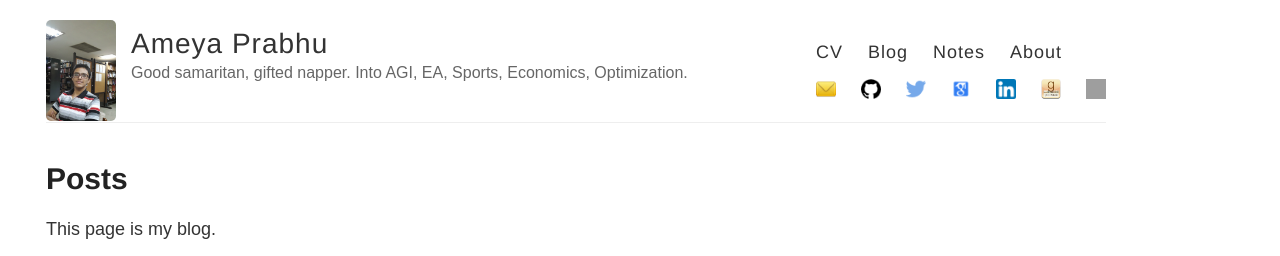
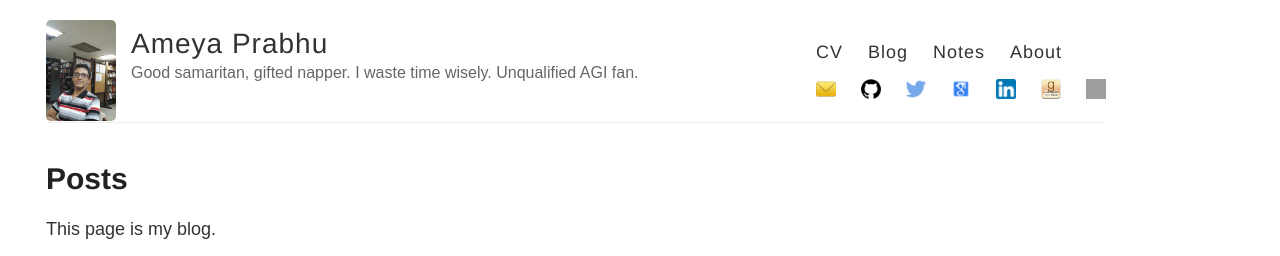
Before and after one commit to drimpossible/drimpossible.github.io, a Jekyll site: the page built from _posts/2019-02-05-index.md, in a window 1280 px wide. Shown: the top 256 px of the page. Built offline with Jekyll 4.4.1, drawn with Linux system fonts in a browser that asks for light colours; some web fonts are replaced; grey boxes are pictures that could not be loaded.

Commit message:
Tagline changes

```diff
--- a/_config.yml
+++ b/_config.yml
@@ -6,7 +6,8 @@
 name: Ameya Prabhu
 
 # Short bio or description (displayed in the header)
-description: Good samaritan, gifted napper. Into AGI, EA, Sports, Economics, Optimization.
+description: Good samaritan, gifted napper. I waste time wisely. Unqualified AGI fan.
+#I care about AGI, EA, Economics and Optimization.
 
 # URL of your avatar or profile pic (you could use your GitHub profile pic)
 avatar: https://raw.githubusercontent.com/drimpossible/drimpossible.github.io/master/images/profile_image.jpg
@@ -18,7 +19,7 @@ avatar: https://raw.githubusercontent.com/drimpossible/drimpossible.github.io/ma
 # Includes an icon in the footer for each username you enter
 footer-links:
   dribbble:
-  email: thebayesianconspirator [at] gmail . com
+  email: drimpossible+website@mailfence.com
   github: drimpossible
   linkedin: ameya-prabhu-28a812105
   rss: Feed
```
